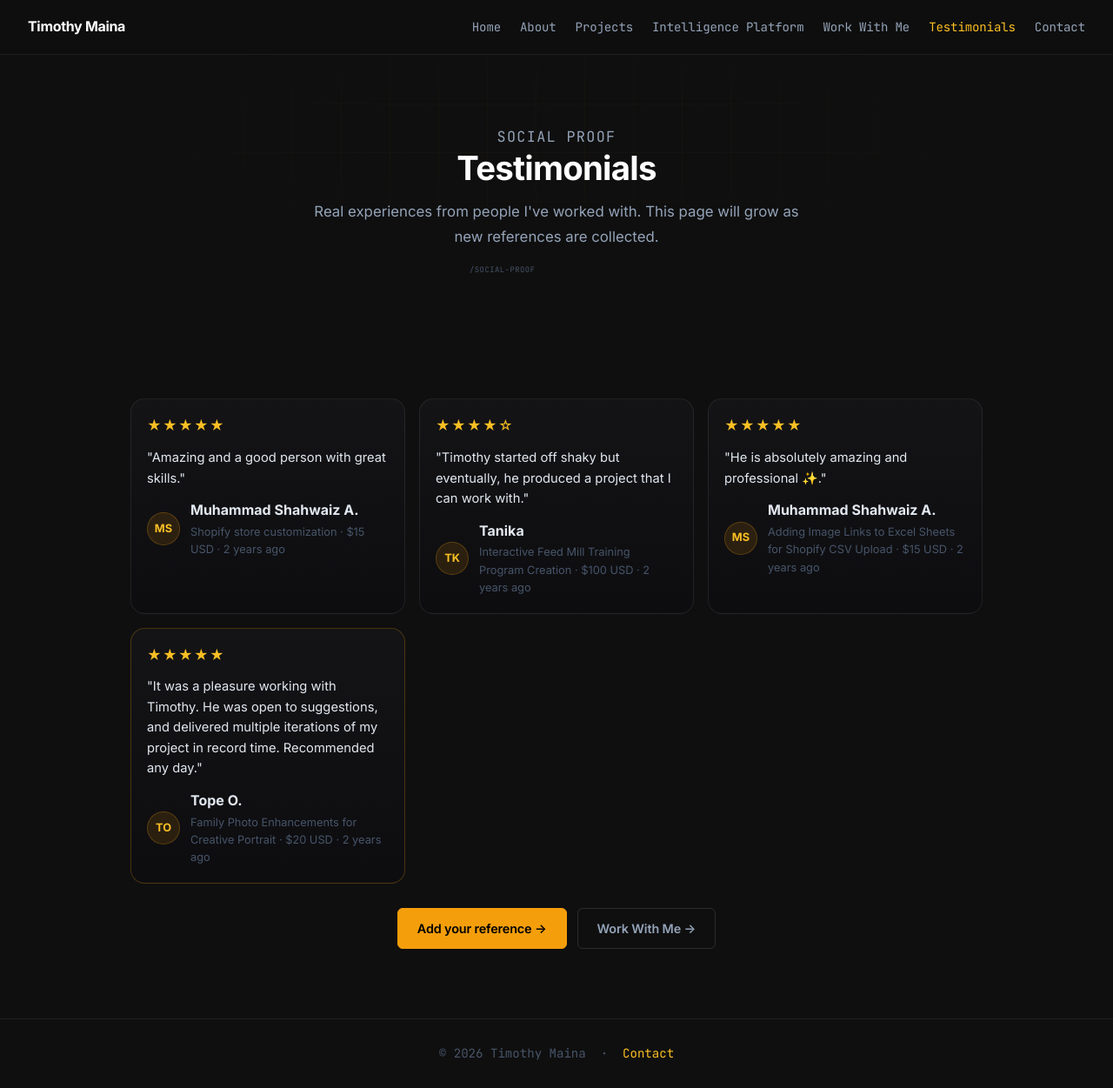
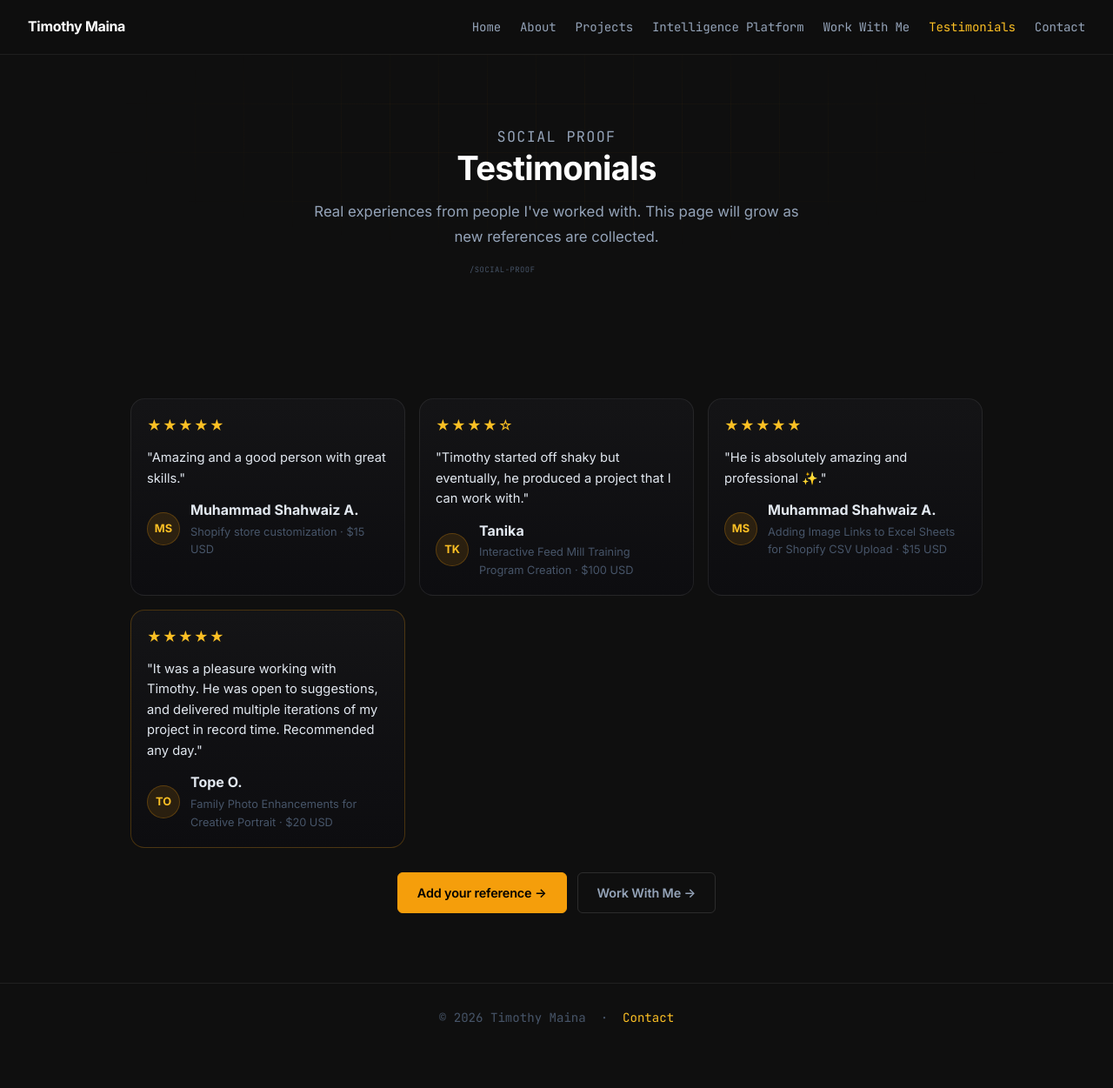
Before and after one commit to timmaina-devhub/timmaina-devhub.github.io, a Jekyll site: the page built from testimonials.html, in a window 1280 px wide and 1251 px high. Shown: the whole window at 87% size. Built offline with Jekyll 4.4.1, drawn with Linux system fonts in a browser that asks for light colours.

Commit message:
Update testimonials.html

```diff
--- a/testimonials.html
+++ b/testimonials.html
@@ -46,7 +46,7 @@ title: Testimonials
           <div class="testimonial-card__avatar" aria-hidden="true">MS</div>
           <div>
             <strong>Muhammad Shahwaiz A.</strong>
-            <div class="testimonial-card__meta">Shopify store customization · $15 USD · 2 years ago</div>
+            <div class="testimonial-card__meta">Shopify store customization · $15 USD </div>
           </div>
         </div>
       </div>
@@ -58,7 +58,7 @@ title: Testimonials
           <div class="testimonial-card__avatar" aria-hidden="true">TK</div>
           <div>
             <strong>Tanika</strong>
-            <div class="testimonial-card__meta">Interactive Feed Mill Training Program Creation · $100 USD · 2 years ago</div>
+            <div class="testimonial-card__meta">Interactive Feed Mill Training Program Creation · $100 USD </div>
           </div>
         </div>
       </div>
@@ -70,7 +70,7 @@ title: Testimonials
           <div class="testimonial-card__avatar" aria-hidden="true">MS</div>
           <div>
             <strong>Muhammad Shahwaiz A.</strong>
-            <div class="testimonial-card__meta">Adding Image Links to Excel Sheets for Shopify CSV Upload · $15 USD · 2 years ago</div>
+            <div class="testimonial-card__meta">Adding Image Links to Excel Sheets for Shopify CSV Upload · $15 USD </div>
           </div>
         </div>
       </div>
@@ -82,7 +82,7 @@ title: Testimonials
           <div class="testimonial-card__avatar" aria-hidden="true">TO</div>
           <div>
             <strong>Tope O.</strong>
-            <div class="testimonial-card__meta">Family Photo Enhancements for Creative Portrait · $20 USD · 2 years ago</div>
+            <div class="testimonial-card__meta">Family Photo Enhancements for Creative Portrait · $20 USD </div>
           </div>
         </div>
       </div>
```
